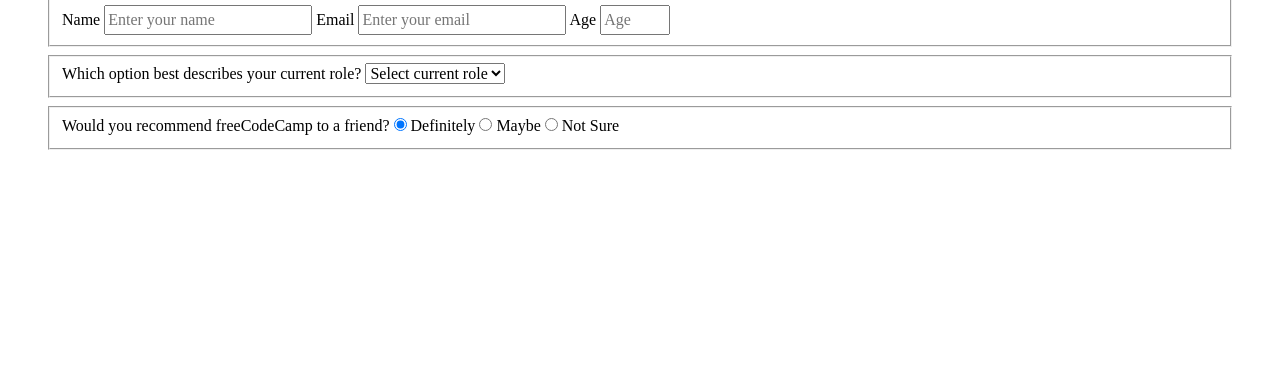
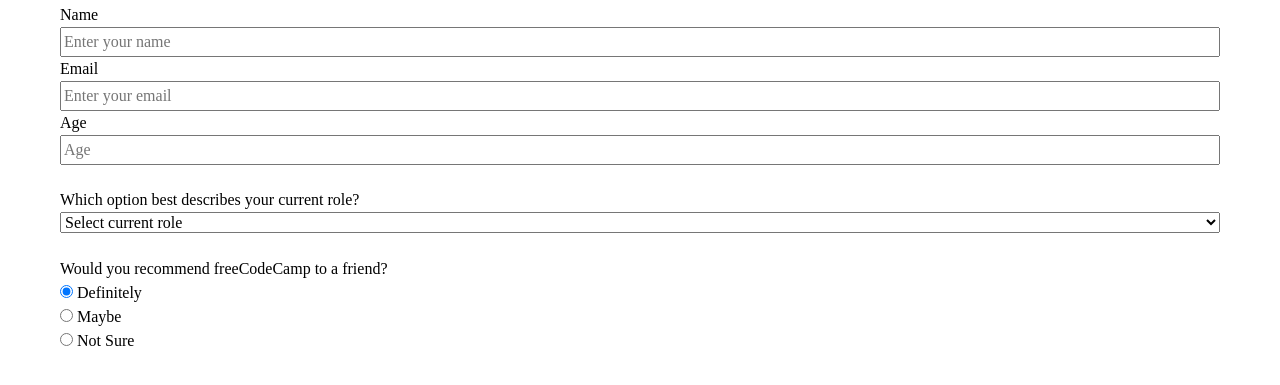
Before and after one commit to n7a1b4kx/odin-extras, a plain HTML site: page fccCertiProj/index.html in a window 1280 px wide. Shown: the part 75-460 px from the top of the page. Drawn offline with Linux system fonts and the light colour scheme.

Commit message:
style: some basic fieldset

```diff
--- a/fccCertiProj/styles.css
+++ b/fccCertiProj/styles.css
@@ -52,3 +52,9 @@ form {
     flex-direction: column;
     gap: 8px;
 }
+
+fieldset {
+    display: flex;
+    flex-direction: column;
+    border: none;
+}
```
